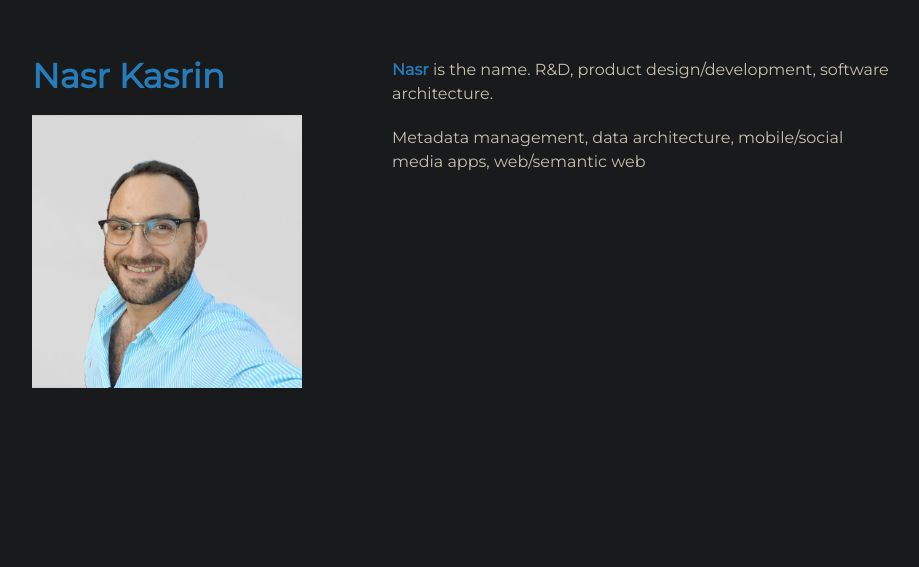
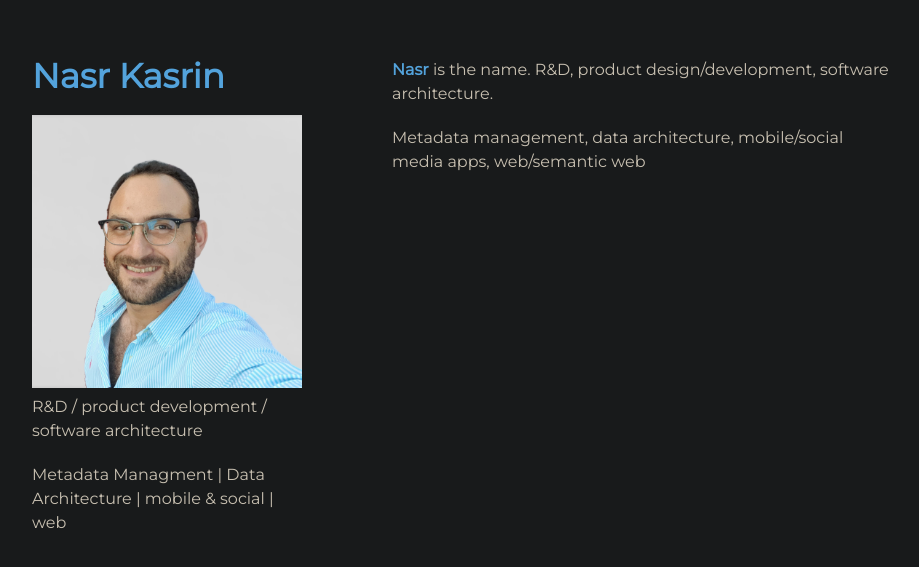
Before and after one commit to n42r/n42r.github.io, a Jekyll site: the page built from index.md, in a window 1280 px wide. Shown: the top 567 px of the page, without its empty margins (178-1097 px from the left). Built offline with Jekyll 4.4.1, drawn with Linux system fonts in a browser that asks for light colours; the repository's description, which GitHub fills in, is left out.

Commit message:
added headlines

```diff
--- a/_config.yml
+++ b/_config.yml
@@ -3,3 +3,5 @@ show_downloads: true
 google_analytics: true
 theme: jekyll-theme-minimal
 title: Nasr Kasrin
+roles: R&D / product development / software architecture
+subjects: Metadata Managment | Data Architecture | mobile & social | web
--- a/_layouts/default.html
+++ b/_layouts/default.html
@@ -21,7 +21,19 @@
           <img src="{{site.logo | relative_url}}" alt="Photo" />
         {% endif %}
 
-        <p>{{ site.description | default: site.github.project_tagline }}</p>
+
+        {% if site.roles %}
+			<p>{{site.roles}}</p>
+        {% endif %}
+
+        {% if site.subjects %}
+			<p>{{site.subjects}}</p>
+        {% endif %}
+
+
+		<!--
+		<p>{{ site.description | default: site.github.project_tagline }}</p>
+		-->
 
         <!-- {% if site.github.is_project_page %}
         <p class="view"><a href="{{ site.github.repository_url }}">View the Project on GitHub <small>{{ site.github.repository_nwo }}</small></a></p>
--- a/assets/css/style.scss
+++ b/assets/css/style.scss
@@ -34,3 +34,11 @@ body {
   color: #c8c0b1;
   font-size: 16px;
 }
+
+a:link, a.visited, a:active {
+  color: #53a3dc;
+}
+
+a:hover {
+	color: #61caff;
+}
```
